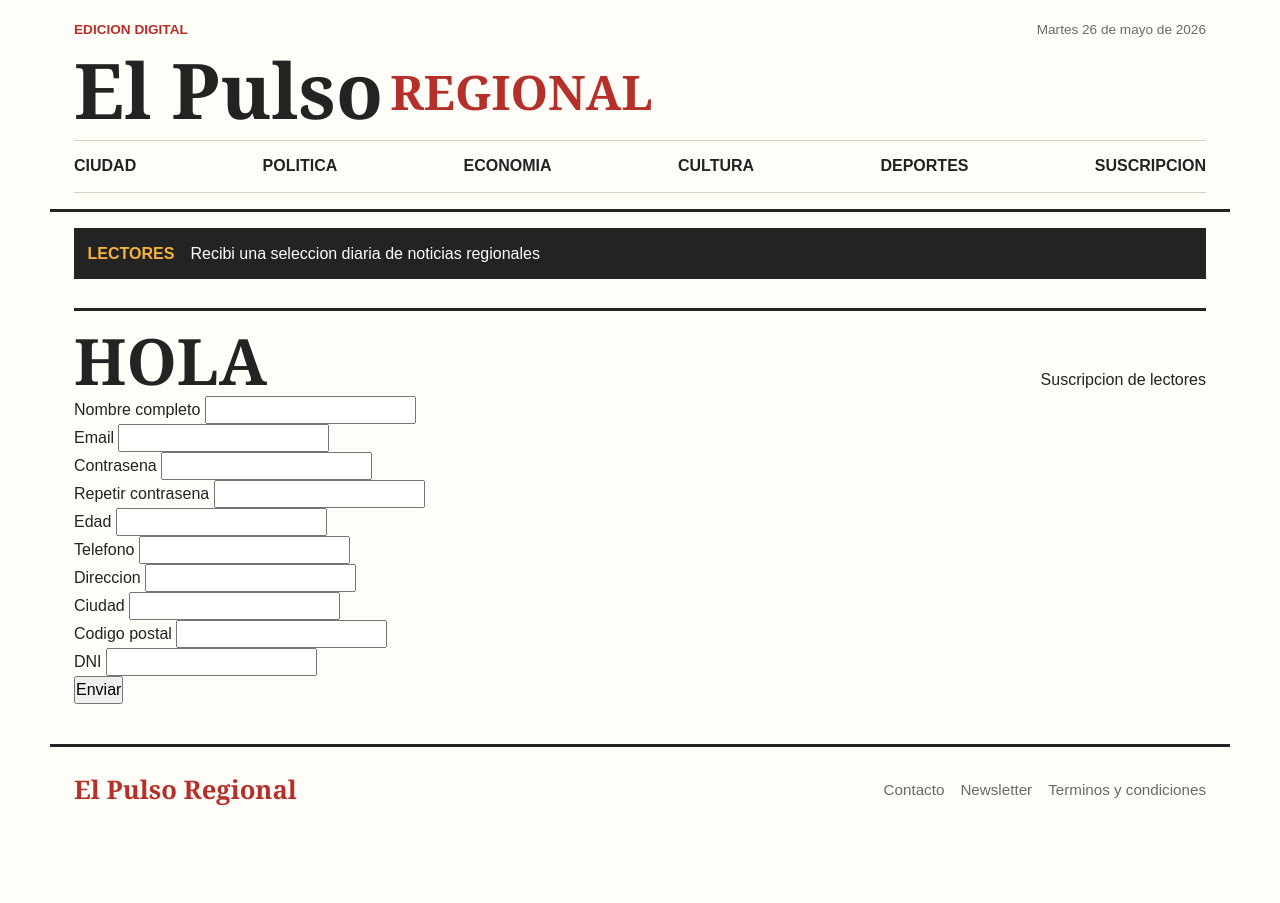
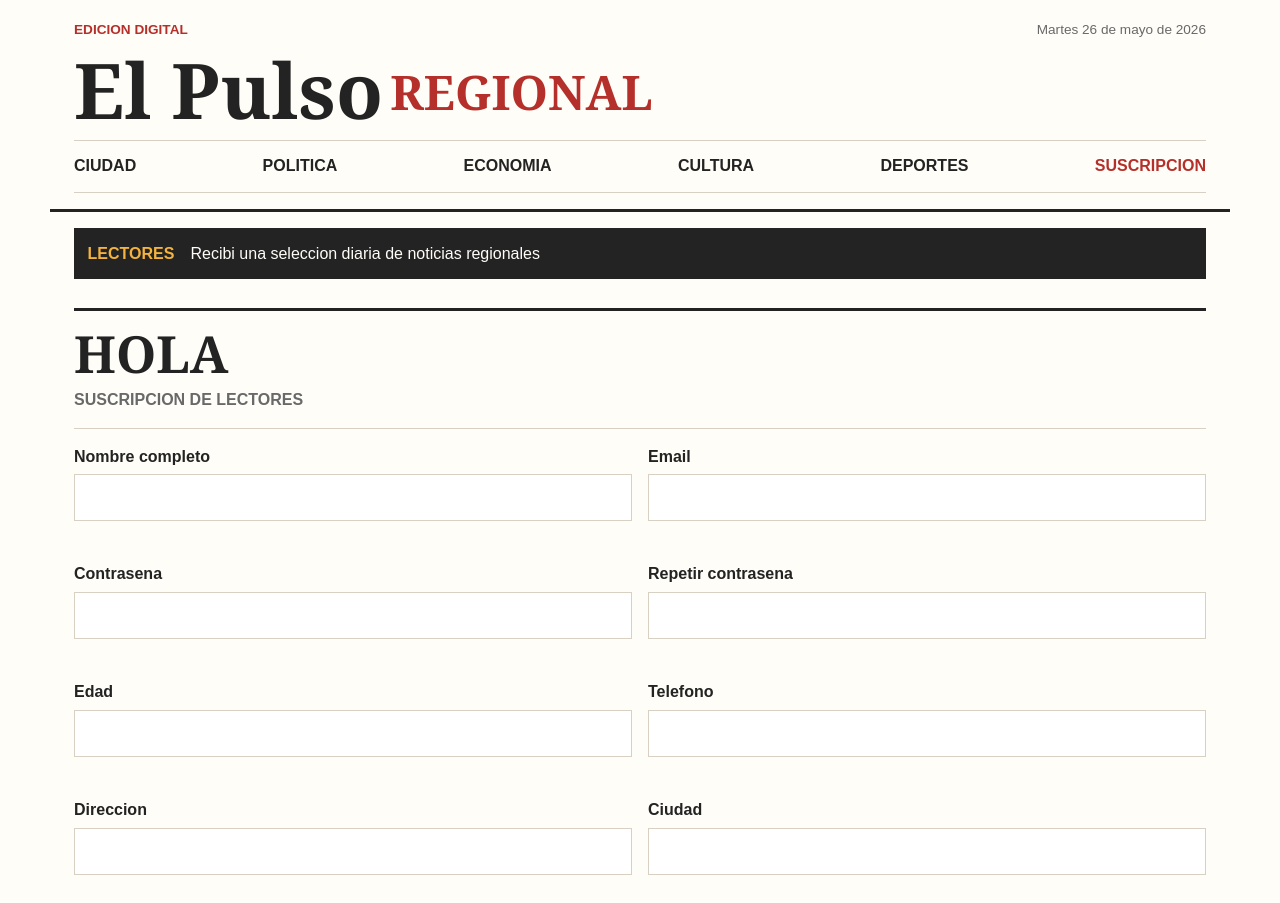
Before and after one commit to NachoCainelli/daw-2026-parcial-1, a plain HTML site: page subscription.html in a window 1280 px wide. Shown: the top 903 px of the page. Before the commit the page ends 834 px from the top, so only its background shows below. Drawn offline with Linux system fonts and the light colour scheme; a script that the page names is missing.

Commit message:
Style subscription form layout

```diff
--- a/styles/styles.css
+++ b/styles/styles.css
@@ -364,6 +364,100 @@ h1 {
   align-items: flex-start;
 }
 
+.main-nav a[aria-current="page"] {
+  color: var(--color-primary);
+}
+
+.subscription-section {
+  display: flex;
+  flex-direction: column;
+  gap: 1rem;
+}
+
+.subscription-section .section-heading {
+  align-items: flex-start;
+  flex-direction: column;
+  gap: 0.35rem;
+}
+
+.subscription-section h1 {
+  font-size: clamp(2rem, 12vw, 3.2rem);
+}
+
+.subscription-section .section-heading p {
+  color: var(--color-muted);
+  font-weight: 700;
+  text-transform: uppercase;
+}
+
+.subscription-form {
+  display: grid;
+  grid-template-columns: 1fr;
+  gap: 1rem;
+  border-top: 1px solid var(--color-line);
+  padding-top: 1rem;
+}
+
+.form-field {
+  display: flex;
+  flex-direction: column;
+  gap: 0.35rem;
+}
+
+.form-field label {
+  color: var(--color-ink);
+  font-weight: 700;
+}
+
+.form-field input {
+  width: 100%;
+  min-height: 2.8rem;
+  border: 1px solid var(--color-line);
+  background: #ffffff;
+  color: var(--color-ink);
+  padding: 0.65rem 0.75rem;
+}
+
+.form-field input:focus {
+  border-color: var(--color-accent);
+  outline: 3px solid rgba(8, 127, 117, 0.18);
+}
+
+.form-field input.is-invalid {
+  border-color: var(--color-primary);
+}
+
+.field-error {
+  min-height: 1.25rem;
+  color: var(--color-primary);
+  font-size: 0.9rem;
+  font-weight: 700;
+}
+
+.form-actions {
+  display: flex;
+  justify-content: center;
+  padding-top: 0.25rem;
+}
+
+.submit-button {
+  min-width: 11rem;
+  border: 2px solid var(--color-primary);
+  background: var(--color-primary);
+  color: #ffffff;
+  cursor: pointer;
+  font-weight: 700;
+  padding: 0.8rem 1.2rem;
+  text-transform: uppercase;
+  transition: background-color 0.2s ease, color 0.2s ease;
+}
+
+.submit-button:hover,
+.submit-button:focus-visible {
+  background: #ffffff;
+  color: var(--color-primary);
+}
+
 .site-footer {
   margin-top: 1.5rem;
   padding: 1.5rem 1rem;
@@ -431,6 +525,14 @@ h1 {
   .footer-links {
     flex-direction: row;
     gap: 1rem;
+  }
+
+  .subscription-form {
+    grid-template-columns: repeat(2, minmax(0, 1fr));
+  }
+
+  .form-actions {
+    grid-column: 1 / -1;
   }
 }
 
```
